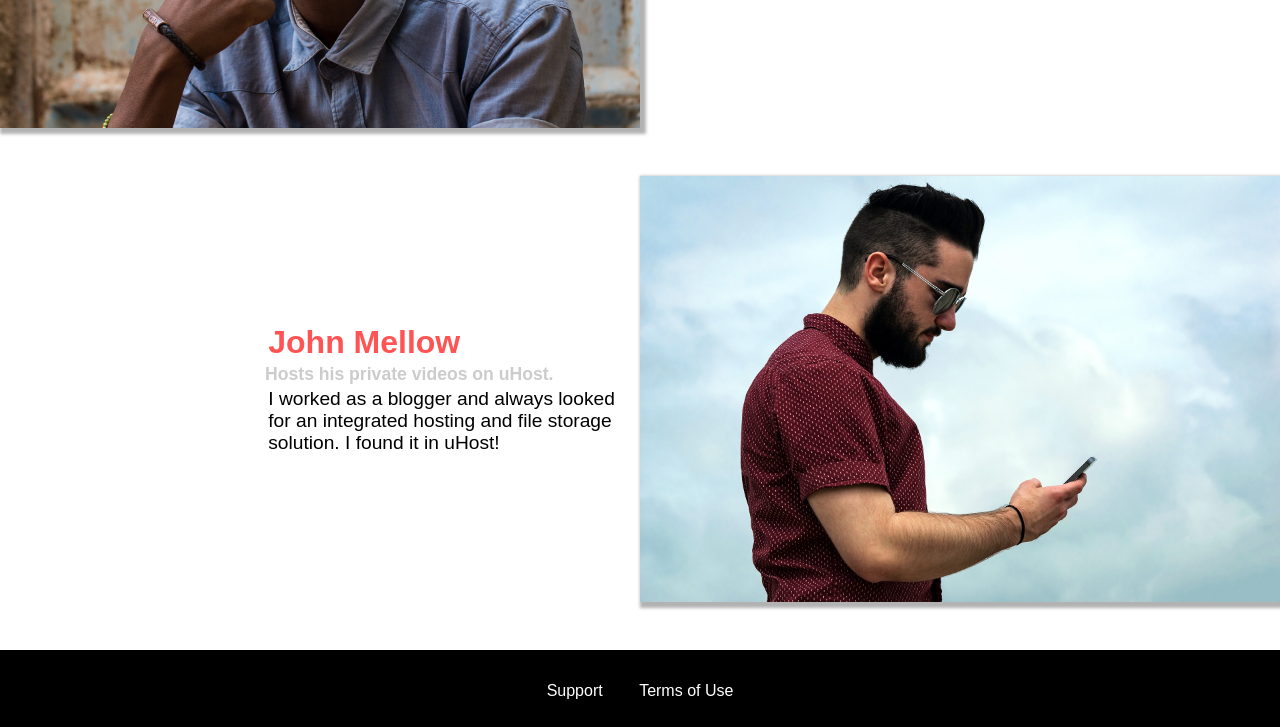
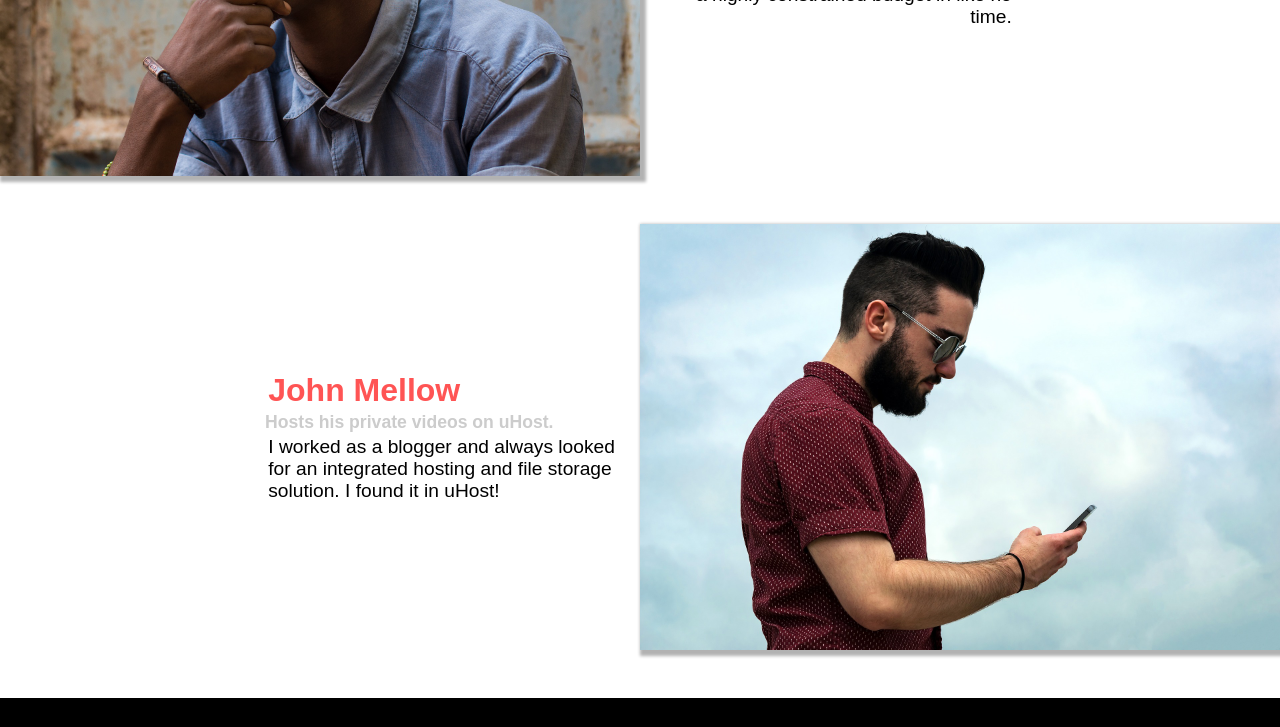
Before and after one commit to SonMinSeock/css-pratice, a plain HTML site: page customers/index.html in a window 1280 px wide. Shown: the part 395-1122 px from the top of the page. Drawn offline with Linux system fonts and the light colour scheme.

Commit message:
Footer 수정 및 main 요소 박스 모델 수정

```diff
--- a/customers/customers.css
+++ b/customers/customers.css
@@ -1,3 +1,7 @@
+main {
+  padding-top: 2.5rem;
+}
+
 .testimonial {
   font-size: 1.2rem;
 }
@@ -6,10 +10,6 @@
   width: 70%;
   margin: auto;
 } */
-
-.testimonial:first-of-type {
-  margin-top: 6rem;
-}
 
 .testimonial__image-container {
   width: 100%;
--- a/packages/packages.css
+++ b/packages/packages.css
@@ -94,8 +94,9 @@ main {
 
 @media (min-width: 40rem) {
   main {
-    margin: 3rem auto;
     max-width: 1500px;
+    margin-left: auto;
+    margin-right: auto;
   }
 }
 
--- a/shared.css
+++ b/shared.css
@@ -5,6 +5,11 @@
 body {
   font-family: "Montserrat", sans-serif;
   margin: 0;
+}
+
+main {
+  min-height: calc(100vh - 3.5rem - 8rem);
+  margin-top: 3.5rem;
 }
 
 .backdrop {
--- a/style.css
+++ b/style.css
@@ -11,7 +11,7 @@
   /* background-image: radial-gradient(ellipse farthest-corner at 20% 50%, red, blue 70%, green); */
   width: 100vw;
   height: 33vh;
-  margin-top: 3.5rem;
+
   /* border: 5px dashed red; */
   position: relative;
 }
```
